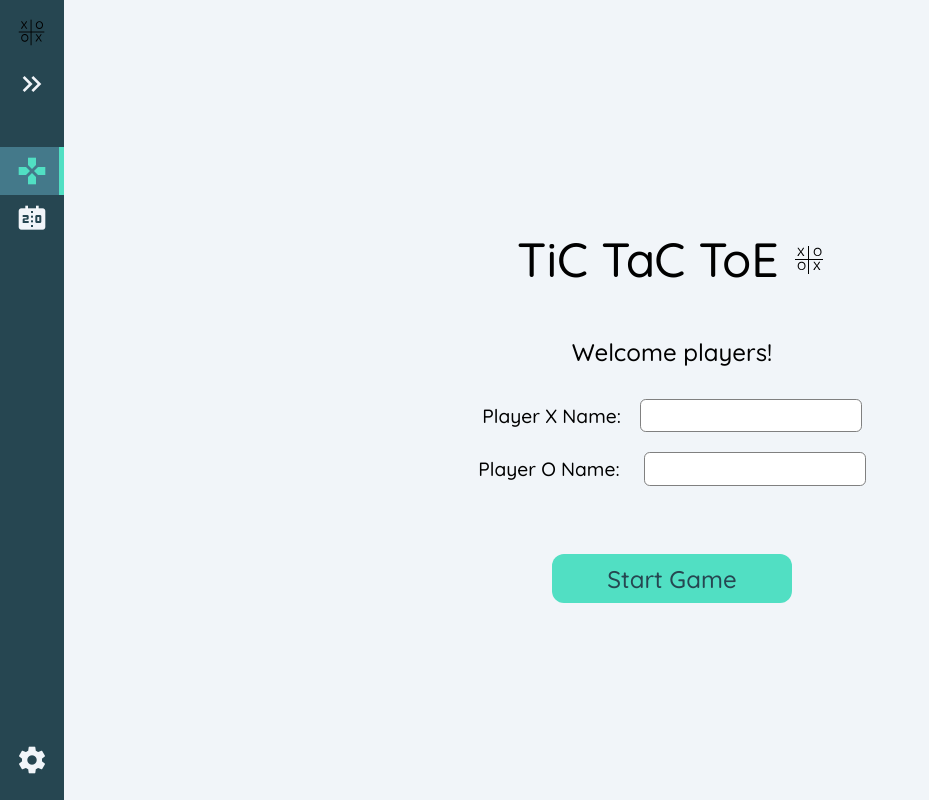
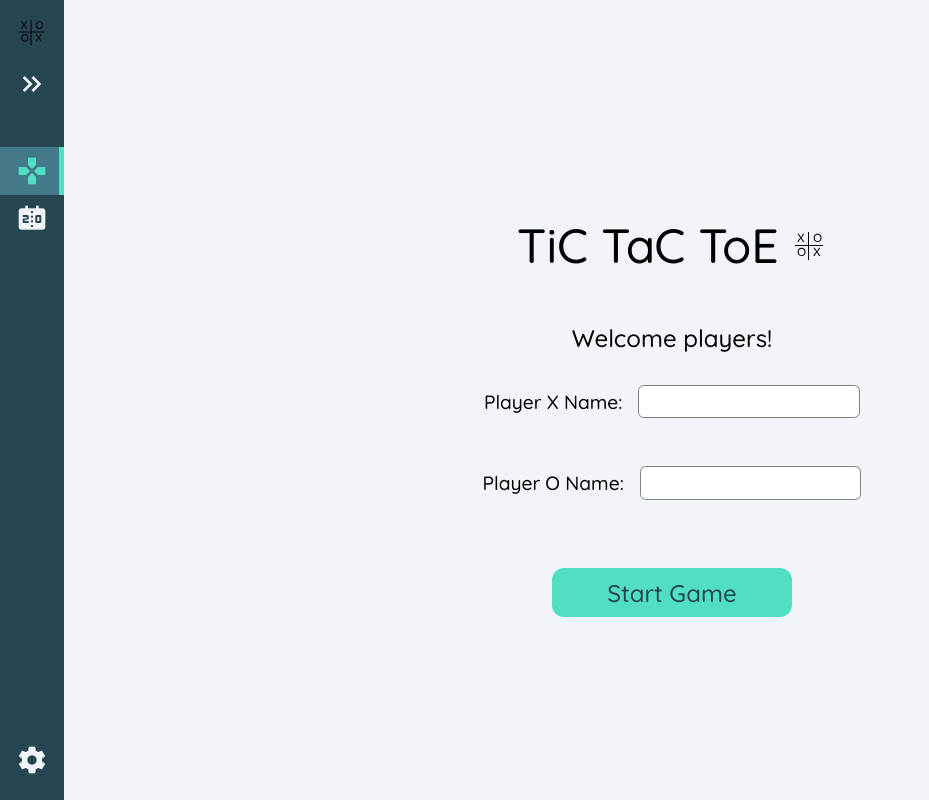
Before and after one commit to innoVeraz/vue-project-tic-tac-toe, a Vue app: page / in a window 1280 px wide. Shown: the whole page, without its empty margins (0-929 px from the left). Built offline with nearby package versions, Linux system fonts and the light colour scheme.

Commit message:
fixed spelling mistake in game over

```diff
--- a/src/components/GameOver.vue
+++ b/src/components/GameOver.vue
@@ -23,7 +23,7 @@ const resetGame = () => {
   <div class="wrapper">
     <h1>Game Over!</h1>
     <h2 v-if="props.winner === 'draw'">It's a draw, try again!</h2>
-    <h2 v-else>Gongrats {{ props.winner }}! You won this round!</h2>
+    <h2 v-else>Congrats {{ props.winner }}! You won this round!</h2>
 
     <h3>
       {{ props.player1.name }}: <span>{{ props.player1.points }} points</span>
--- a/src/components/PlayerSelect.vue
+++ b/src/components/PlayerSelect.vue
@@ -20,12 +20,11 @@ const startGame = () => {
   </div>
   <div class="wrapper">
     <form @submit.prevent="startGame">
-      <div>
+      <div class="player-input">
         <label>Player {{ props.player1.symbol }} Name:</label>
         <input type="text" v-model="props.player1.name" />
       </div>
-      <div>
-        <br />
+      <div class="player-input">
         <label> Player {{ props.player2.symbol }} Name: </label>
         <input type="text" v-model="props.player2.name" />
       </div>
@@ -50,18 +49,20 @@ const startGame = () => {
 label {
   font-size: 1.2em;
 }
+.player-input {
+  display: flex;
+  justify-content: center;
+  align-items: center;
+  gap: 1em;
 
+  padding-bottom: 3em;
+}
 input {
   font-size: 1.2em;
   text-align: center;
   border-radius: 0.3em;
   border: 1px solid grey;
 
-  margin-left: 1em;
   padding: 0.2em;
 }
-
-Button {
-  margin-top: 2em;
-}
 </style>
```
